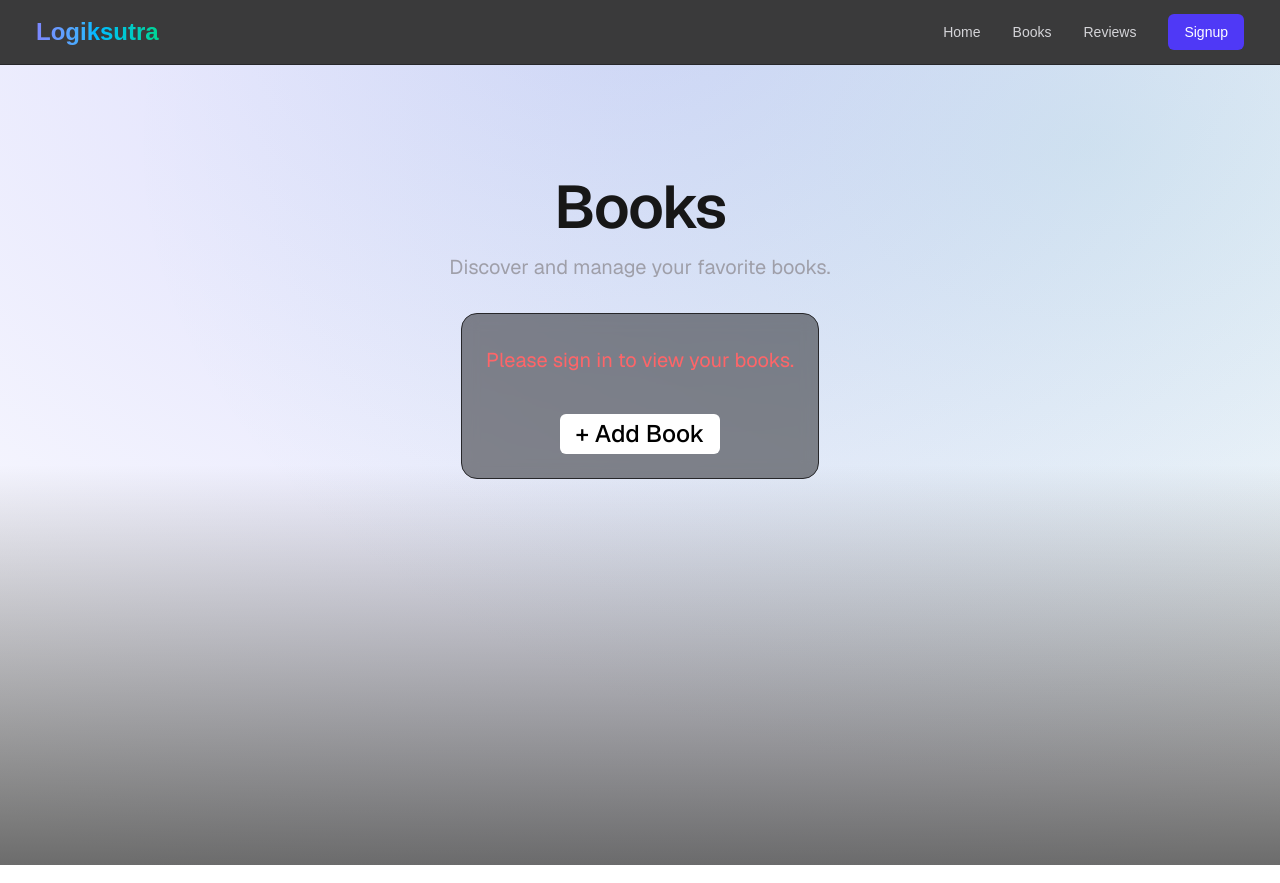
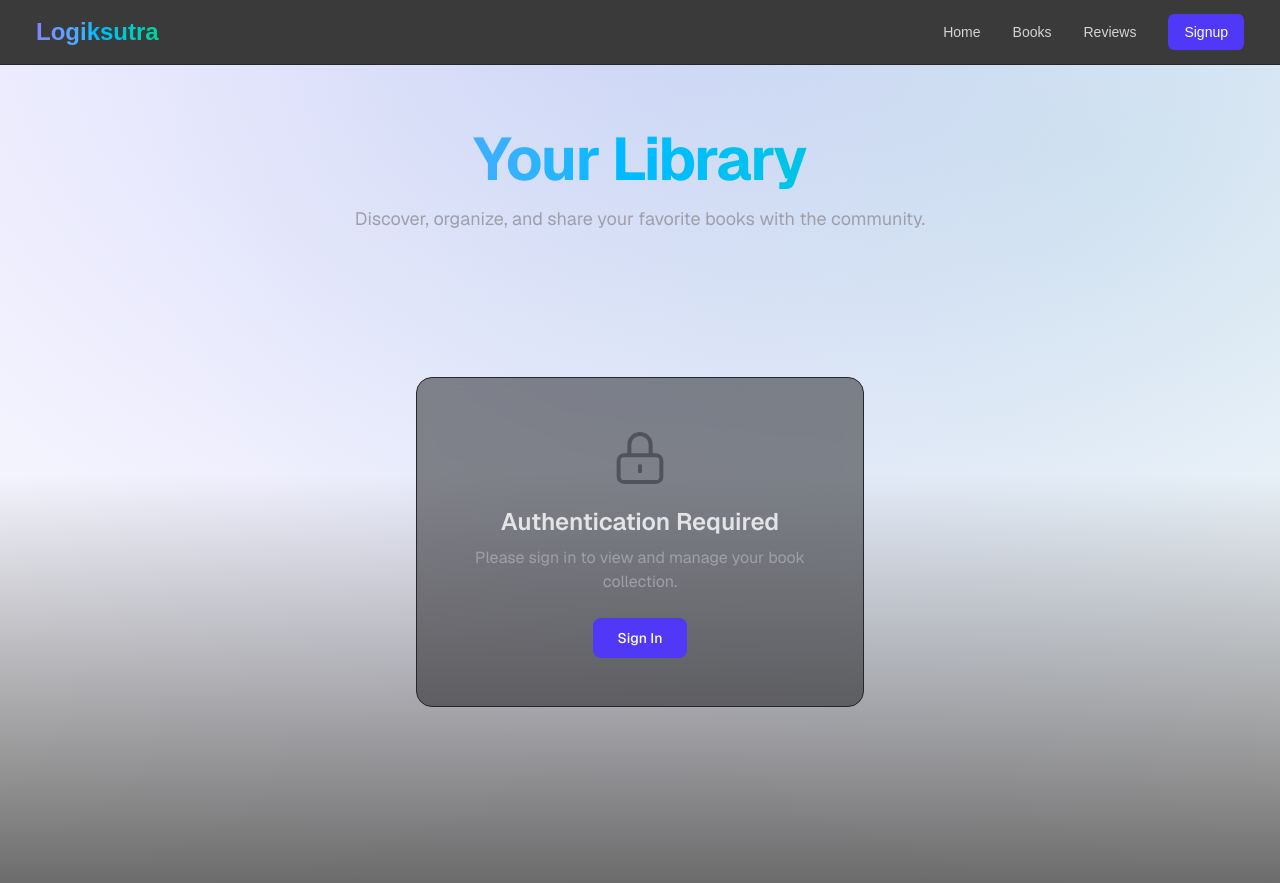
Before and after one commit to pikacoder44/Inkspire---Book-Review-Platform, a Next.js app in the folder frontend/: page /books in a window 1280 px wide. Built offline with nearby package versions, Linux system fonts and the light colour scheme.

Commit message:
Updated Books Page Design

```diff
--- a/frontend/app/books/page.jsx
+++ b/frontend/app/books/page.jsx
@@ -42,48 +42,205 @@
   }, [token]);
 
   return (
-    <main className="font-sans min-h-screen relative">
+    <main className="font-sans min-h-screen relative pb-16">
+      {/* Background gradients */}
       <div className="pointer-events-none absolute inset-0 -z-10">
         <div className="absolute inset-0 bg-[radial-gradient(80rem_60rem_at_50%_-10%,rgba(99,102,241,0.25),transparent),radial-gradient(60rem_40rem_at_85%_10%,rgba(16,185,129,0.12),transparent)]" />
         <div className="absolute inset-0 bg-gradient-to-b from-transparent via-transparent to-[rgba(10,10,10,0.6)]" />
       </div>
-      <section className="relative mx-auto max-w-6xl px-6 py-24 sm:py-28 flex flex-col items-center justify-center gap-2">
-          <h1 className="text-6xl font-semibold tracking-tight">Books</h1>
-          <p className="mt-2 text-xl text-zinc-400">
-            Discover and manage your favorite books.
+
+      {/* Header Section */}
+      <section className="relative mx-auto max-w-7xl px-6 pt-16 pb-8">
+        <div className="text-center">
+          <h1 className="text-5xl sm:text-6xl font-bold tracking-tight bg-gradient-to-r from-indigo-400 via-sky-400 to-emerald-400 bg-clip-text text-transparent">
+            Your Library
+          </h1>
+          <p className="mt-4 text-lg text-zinc-400 max-w-2xl mx-auto">
+            Discover, organize, and share your favorite books with the community.
           </p>
-        <div className="rounded-2xl border border-zinc-800 bg-zinc-900/50 p-6 backdrop-blur-sm flex flex-col m-6 items-center justify-center gap-4">
+        </div>
 
-          <div>
-            {signedIn ? (
-              <div>
-                {/* card for each book */}
-                {books.map((book) => (
+        {/* Add Book Button */}
+        {signedIn && (
+          <div className="mt-8 flex justify-center">
+            <a
+              href="#add-book"
+              className="group relative inline-flex items-center gap-2 rounded-lg bg-gradient-to-r from-indigo-600 to-sky-600 px-6 py-3 text-base font-semibold text-white shadow-lg shadow-indigo-500/30 transition-all hover:shadow-xl hover:shadow-indigo-500/40 hover:scale-105"
+            >
+              <svg
+                className="w-5 h-5 transition-transform group-hover:rotate-90"
+                fill="none"
+                stroke="currentColor"
+                viewBox="0 0 24 24"
+              >
+                <path
+                  strokeLinecap="round"
+                  strokeLinejoin="round"
+                  strokeWidth={2}
+                  d="M12 4v16m8-8H4"
+                />
+              </svg>
+              Add New Book
+            </a>
+          </div>
+        )}
+      </section>
+
+      {/* Books Grid Section */}
+      <section className="relative mx-auto max-w-7xl px-6 py-8">
+        {!signedIn ? (
+          <div className="flex flex-col items-center justify-center py-20">
+            <div className="rounded-2xl border border-zinc-800 bg-zinc-900/50 p-12 backdrop-blur-sm text-center max-w-md">
+              <svg
+                className="w-16 h-16 mx-auto text-zinc-600 mb-4"
+                fill="none"
+                stroke="currentColor"
+                viewBox="0 0 24 24"
+              >
+                <path
+                  strokeLinecap="round"
+                  strokeLinejoin="round"
+                  strokeWidth={1.5}
+                  d="M12 15v2m-6 4h12a2 2 0 002-2v-6a2 2 0 00-2-2H6a2 2 0 00-2 2v6a2 2 0 002 2zm10-10V7a4 4 0 00-8 0v4h8z"
+                />
+              </svg>
+              <h2 className="text-2xl font-semibold text-zinc-200 mb-2">
+                Authentication Required
+              </h2>
+              <p className="text-zinc-400 mb-6">
+                Please sign in to view and manage your book collection.
+              </p>
+              <a
+                href="/login"
+                className="inline-block rounded-lg bg-indigo-600 px-6 py-2.5 text-sm font-medium text-white hover:bg-indigo-500 transition"
+              >
+                Sign In
+              </a>
+            </div>
+          </div>
+        ) : books.length === 0 ? (
+          <div className="flex flex-col items-center justify-center py-20">
+            <div className="text-center max-w-md">
+              <svg
+                className="w-20 h-20 mx-auto text-zinc-700 mb-4"
+                fill="none"
+                stroke="currentColor"
+                viewBox="0 0 24 24"
+              >
+                <path
+                  strokeLinecap="round"
+                  strokeLinejoin="round"
+                  strokeWidth={1.5}
+                  d="M12 6.253v13m0-13C10.832 5.477 9.246 5 7.5 5S4.168 5.477 3 6.253v13C4.168 18.477 5.754 18 7.5 18s3.332.477 4.5 1.253m0-13C13.168 5.477 14.754 5 16.5 5c1.747 0 3.332.477 4.5 1.253v13C19.832 18.477 18.247 18 16.5 18c-1.746 0-3.332.477-4.5 1.253"
+                />
+              </svg>
+              <h2 className="text-2xl font-semibold text-zinc-300 mb-2">
+                No books yet
+              </h2>
+              <p className="text-zinc-500">
+                Start building your library by adding your first book!
+              </p>
+            </div>
+          </div>
+        ) : (
+          <div className="grid grid-cols-1 md:grid-cols-2 lg:grid-cols-3 gap-5">
+            {books.map((book) => {
+              // Calculate average rating (placeholder for now - will be 0 until reviews are added)
+              const avgRating = book.reviews && book.reviews.length > 0
+                ? book.reviews.reduce((sum, review) => sum + review.rating, 0) / book.reviews.length
+                : 0;
+              const reviewCount = book.reviews ? book.reviews.length : 0;
+
+              return (
                 <div
                   key={book._id}
-                    className="rounded-2xl border border-zinc-800 bg-zinc-900/50 p-6 backdrop-blur-sm"
+                  className="group relative rounded-xl border border-zinc-800 bg-zinc-900/50 backdrop-blur-sm p-6 transition-all hover:border-zinc-700 hover:shadow-xl hover:shadow-indigo-500/10 hover:-translate-y-1"
                 >
-                    <h2 className="text-2xl font-semibold">{book.title}</h2>
-                    <p className="mt-2 text-sm text-zinc-400">{book.author}</p>
+                  {/* Book Icon & Title Section */}
+                  <div className="flex gap-4 mb-4">
+                    {/* Compact Book Icon */}
+                    <div className="flex-shrink-0 w-16 h-20 rounded-lg bg-gradient-to-br from-indigo-500/20 via-sky-500/20 to-emerald-500/20 flex items-center justify-center border border-zinc-800">
+                      <svg
+                        className="w-8 h-8 text-zinc-600"
+                        fill="none"
+                        stroke="currentColor"
+                        viewBox="0 0 24 24"
+                      >
+                        <path
+                          strokeLinecap="round"
+                          strokeLinejoin="round"
+                          strokeWidth={1.5}
+                          d="M12 6.253v13m0-13C10.832 5.477 9.246 5 7.5 5S4.168 5.477 3 6.253v13C4.168 18.477 5.754 18 7.5 18s3.332.477 4.5 1.253m0-13C13.168 5.477 14.754 5 16.5 5c1.747 0 3.332.477 4.5 1.253v13C19.832 18.477 18.247 18 16.5 18c-1.746 0-3.332.477-4.5 1.253"
+                        />
+                      </svg>
                     </div>
-                ))}
+
+                    {/* Book Info */}
+                    <div className="flex-1 min-w-0">
+                      <h3 className="text-xl font-semibold text-zinc-100 line-clamp-2 mb-1 group-hover:text-indigo-400 transition-colors">
+                        {book.title}
+                      </h3>
+                      <p className="text-sm text-zinc-400 line-clamp-1">
+                        by {book.author}
+                      </p>
                     </div>
-            ) : (
-              <p className="mt-2 text-xl text-red-400">
-                Please sign in to view your books.
+                  </div>
+
+                  {/* Description */}
+                  {book.description && (
+                    <p className="text-sm text-zinc-500 line-clamp-2 mb-4">
+                      {book.description}
                     </p>
                   )}
 
-            <div className="mt-10 flex items-center justify-center gap-3">
-              <a
-                href="#add-book"
-                className="rounded-md bg-white w-auto h-10 flex px-4 py-2 items-center justify-center text-2xl font-medium text-black hover:bg-gray-200 transition"
+                  {/* Star Rating */}
+                  <div className="flex items-center gap-3 mb-4">
+                    <div className="flex gap-1">
+                      {[1, 2, 3, 4, 5].map((star) => (
+                        <svg
+                          key={star}
+                          className={`w-5 h-5 ${
+                            star <= Math.round(avgRating)
+                              ? "text-yellow-500 fill-yellow-500"
+                              : "text-zinc-700 fill-zinc-700"
+                          } transition-colors`}
+                          viewBox="0 0 24 24"
                         >
-                + Add Book
-              </a>
+                          <path d="M12 2l3.09 6.26L22 9.27l-5 4.87 1.18 6.88L12 17.77l-6.18 3.25L7 14.14 2 9.27l6.91-1.01L12 2z" />
+                        </svg>
+                      ))}
+                    </div>
+                    <span className="text-xs text-zinc-500">
+                      {reviewCount > 0 ? `${avgRating.toFixed(1)} (${reviewCount} reviews)` : "No reviews yet"}
+                    </span>
+                  </div>
+
+                  {/* Action Buttons */}
+                  <div className="flex gap-2">
+                    <button className="flex-1 rounded-lg bg-zinc-800 px-4 py-2.5 text-sm font-medium text-zinc-300 hover:bg-zinc-700 hover:text-white transition-all">
+                      View Details
+                    </button>
+                    <button className="rounded-lg bg-zinc-800 px-3 py-2.5 text-zinc-300 hover:bg-zinc-700 hover:text-white transition-all">
+                      <svg
+                        className="w-5 h-5"
+                        fill="none"
+                        stroke="currentColor"
+                        viewBox="0 0 24 24"
+                      >
+                        <path
+                          strokeLinecap="round"
+                          strokeLinejoin="round"
+                          strokeWidth={2}
+                          d="M12 5v.01M12 12v.01M12 19v.01M12 6a1 1 0 110-2 1 1 0 010 2zm0 7a1 1 0 110-2 1 1 0 010 2zm0 7a1 1 0 110-2 1 1 0 010 2z"
+                        />
+                      </svg>
+                    </button>
                   </div>
                 </div>
+              );
+            })}
           </div>
+        )}
       </section>
     </main>
   );
```
Also changed, not shown: 1 other file (tests, documents, lock files or other folders). Lines whose indentation alone changed are shown as unchanged.
